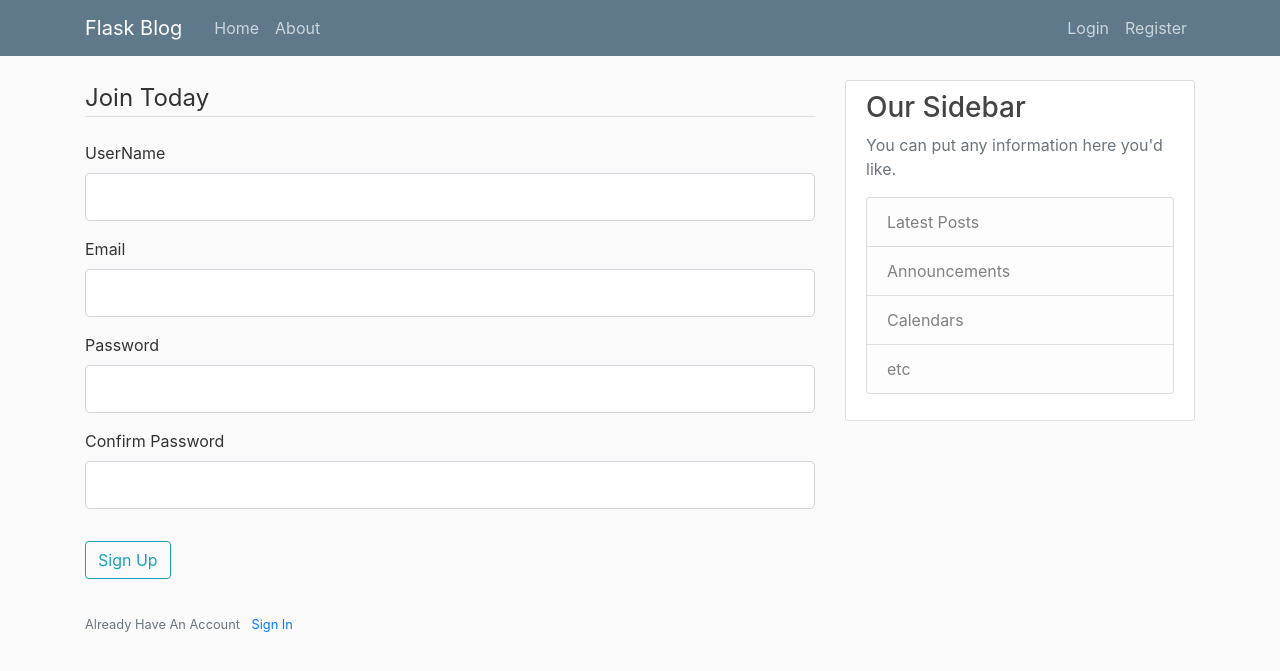
After one commit to Vedant-Agarwal/Flask-Blogging-Website, a Flask app: page /register in a window 1280 px wide. The commit adds this page. Shown: the top 671 px of the page. Run offline with Flask 2, Linux system fonts and the light colour scheme; some libraries are stand-ins or nearby versions.

Commit message:
Forms, Userinput, Connected to DB

```diff
--- a/flaskblog.py
+++ b/flaskblog.py
@@ -1,7 +1,33 @@
-from flask import Flask,render_template,url_for
+from flask import Flask,render_template,url_for, flash, redirect
+from forms import RegistrationForm, LoginForm
+from flask_sqlalchemy import SQLAlchemy
+from datetime import datetime
 
 app = Flask(__name__)
+app.config['SECRET_KEY'] = '2a1a081f775f318a9e8126a30bfed5c6'
+app.config['SQLALCHEMY_DATABASE_URI'] = 'sqlite:///site.db'
+db = SQLAlchemy(app)
 
+class User(db.Model):
+    id = db.Column(db.Integer, primary_key=True)
+    username = db.Column(db.String(20),unique=True,nullable=False)
+    email = db.Column(db.String(120),unique=True,nullable=False)
+    image_file = db.Column(db.String(20),nullable = False, default='default.jpg')
+    password = db.Column(db.String(60),nullable=False)
+    posts = db.relationship('Post',backref='author',lazy=True)
+
+    def __repr__(self):
+        return f"User('{self.username}','{self.email}','{self.image_file}')"
+
+class Post(db.Model):
+    id = db.Column(db.Integer,primary_key=True)
+    title = db.Column(db.String(100), nullable =False)
+    date_posted = db.Column(db.DateTime,nullable= False,default = datetime.utcnow)
+    content = db.Column(db.Text, nullable = False)
+    user_id = db.Column(db.Integer,db.ForeignKey('user.id'), nullable = False)
+
+    def __repr__(self):
+        return f"Post('{self.title}','{self.date_posted}')"
 posts = [
     {
         'author': 'Vedant Agarwal',
@@ -18,12 +44,31 @@ posts = [
 ]
 @app.route("/")
 @app.route("/home")
-def hello():
+def home():
     return render_template('home.html', posts=posts)
 
 @app.route("/about")
 def about():
     return render_template('about.html',title='About')
 
+@app.route("/register",methods=['GET','POST'])
+def register():
+    form = RegistrationForm()
+    if form.validate_on_submit():
+        flash(f'Account Created for {form.username.data} !', 'success')
+        return redirect(url_for('home'))
+    return render_template('register.html',title='Register',form=form)
+
+@app.route("/login",methods=['GET','POST'])
+def login():
+    form = LoginForm()
+    if form.validate_on_submit():
+        if form.email.data == "vedantagwl10@gmail.com" and form.password.data=='password':
+            flash('Yoou have been logged in!', 'success')
+            return redirect(url_for('home'))
+        else:
+            flash('Login Unsuccessful. Please check username and password', 'danger')
+    return render_template('login.html',title='Login',form=form)
+
 if __name__=="__main__":
     app.run(debug=True)
--- /dev/null
+++ b/forms.py
@@ -0,0 +1,19 @@
+from flask_wtf import FlaskForm
+from wtforms.fields import StringField, PasswordField, SubmitField, BooleanField
+from wtforms.validators import DataRequired, Length, Email, EqualTo
+import email_validator
+
+class RegistrationForm(FlaskForm):
+    username = StringField('UserName',
+                    validators=[DataRequired(),Length(min=2,max =20)])
+    email = StringField('Email', validators =[DataRequired(),Email()])
+    password = PasswordField('Password',validators =[DataRequired()])
+    confirm_password = PasswordField('Confirm Password',
+                    validators =[DataRequired(),EqualTo('password')])
+    submit = SubmitField('Sign Up')
+
+class LoginForm(FlaskForm):
+    email = StringField('Email', validators =[DataRequired(),Email()])
+    password = PasswordField('Password',validators =[DataRequired()])
+    remember = BooleanField('Remember Me')
+    submit = SubmitField('Login')
--- a/templates/layout.html
+++ b/templates/layout.html
@@ -40,6 +40,15 @@
   <main role="main" class="container">
       <div class="row">
         <div class="col-md-8">
+          {% with messages = get_flashed_messages(with_categories=True) %}
+            {% if messages %}
+              {% for category, message in messages %}
+                <div class="alert alert-{{ category }}">
+                  {{ message }}
+                </div>
+              {% endfor %}
+            {% endif %}
+          {% endwith %}
           {% block content %}{% endblock %}
         </div>
         <div class="col-md-4">
--- /dev/null
+++ b/templates/register.html
@@ -0,0 +1,72 @@
+{% extends "layout.html"%}
+{% block content %}
+  <div class="content-secton">
+    <form method="POST" action="">
+      {{ form.hidden_tag() }}
+      <fieldset class ="form-group">
+        <legend class="border-bottom mb-4">Join Today</legend>
+        <div class="form-group">
+                    {{ form.username.label(class="form-control-label") }}
+                    {% if form.username.errors %}
+                        {{ form.username(class="form-control form-control-lg is-invalid") }}
+                        <div class="invalid-feedback">
+                            {% for error in form.username.errors %}
+                                <span>{{ error }}</span>
+                            {% endfor %}
+                        </div>
+                    {% else %}
+                        {{ form.username(class="form-control form-control-lg") }}
+                    {% endif %}
+                </div>
+                <div class="form-group">
+                    {{ form.email.label(class="form-control-label") }}
+                    {% if form.email.errors %}
+                        {{ form.email(class="form-control form-control-lg is-invalid") }}
+                        <div class="invalid-feedback">
+                            {% for error in form.email.errors %}
+                                <span>{{ error }}</span>
+                            {% endfor %}
+                        </div>
+                    {% else %}
+                        {{ form.email(class="form-control form-control-lg") }}
+                    {% endif %}
+                </div>
+                <div class="form-group">
+                    {{ form.password.label(class="form-control-label") }}
+                    {% if form.password.errors %}
+                        {{ form.password(class="form-control form-control-lg is-invalid") }}
+                        <div class="invalid-feedback">
+                            {% for error in form.password.errors %}
+                                <span>{{ error }}</span>
+                            {% endfor %}
+                        </div>
+                    {% else %}
+                        {{ form.password(class="form-control form-control-lg") }}
+                    {% endif %}
+                </div>
+                <div class="form-group">
+                    {{ form.confirm_password.label(class="form-control-label") }}
+                    {% if form.confirm_password.errors %}
+                        {{ form.confirm_password(class="form-control form-control-lg is-invalid") }}
+                        <div class="invalid-feedback">
+                            {% for error in form.confirm_password.errors %}
+                                <span>{{ error }}</span>
+                            {% endfor %}
+                        </div>
+                    {% else %}
+                        {{ form.confirm_password(class="form-control form-control-lg") }}
+                    {% endif %}
+                </div>
+      </fieldset>
+      <div class="form-group">
+        {{ form.submit(class="btn btn-outline-info") }}
+      </div>
+    </form>
+  </div>
+  <div class="bottom-top pt-3">
+    <small class='text-muted'>
+          Already Have An Account <a class="ml-2" href="{{url_for('login')}}">Sign In </a>
+       </small>
+
+  </div>
+{% endblock content %}
```
Also changed, not shown: templates/login.html (added, +53 -0 lines), site.db (added).
